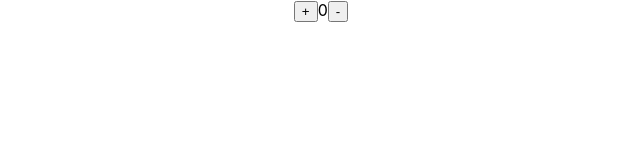
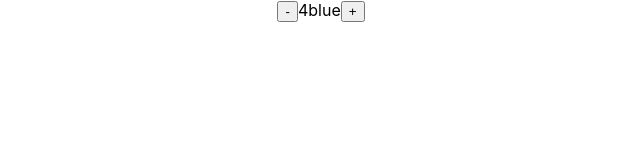
Before and after one commit to plaetzaw/ReactHooks, a React (Create React App) app: page / in a window 1280 px wide. Shown: the top 160 px of the page, without its empty margins (319-959 px from the left). Built offline with nearby package versions, Linux system fonts and the light colour scheme.

Commit message:
useState hook

```diff
--- a/src/App.js
+++ b/src/App.js
@@ -1,11 +1,43 @@
 import './App.css';
+import { useState } from 'react'
+// function firstCount(){
+//   console.log("I run once")
+//   return 4
+// }
 
 function App() {
+
+  // const [count, setCount] = useState(4)
+  // const [count, setCount] = useState(firstCount())
+  // const [count, setCount] = useState({ count: 4, theme: "green"})
+
+  const [count, setCount] = useState(4)
+  const [theme, setTheme] = useState("blue")
+
+
+  function downCount() {
+    setCount(prevCount => prevCount - 1)
+    setTheme("orange")
+  }
+
+    // setState(prevCount => {
+      //setState will COMPLETELY override your previous state, so if you're using an object, all of the values will be overriden
+      //by spreading the state, you can determine what properites you want to update!
+      // return { ...prevCount, count: prevCount.count - 1}
+    // })
+
+
+  function upCount() {
+    setCount(prevCount => prevCount + 1)
+    setTheme("black")
+  }
+
   return (
     <div className="App">
-      <button>+</button>
-      0
-      <button>-</button>
+      <button onClick={downCount}>-</button>
+      <span>{count}</span>
+      <span>{theme}</span>
+      <button onClick={upCount}>+</button>
     </div>
   );
 }
```
